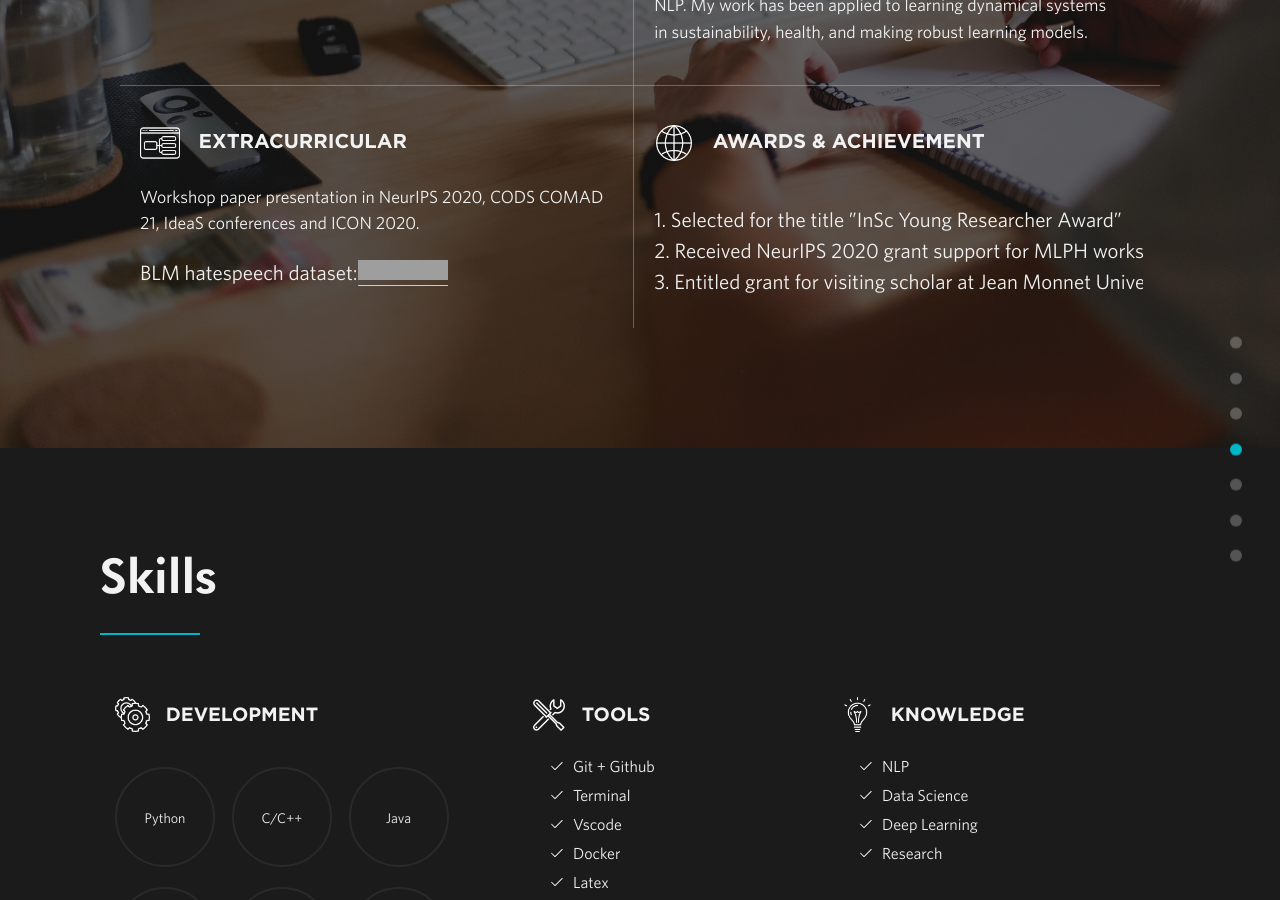
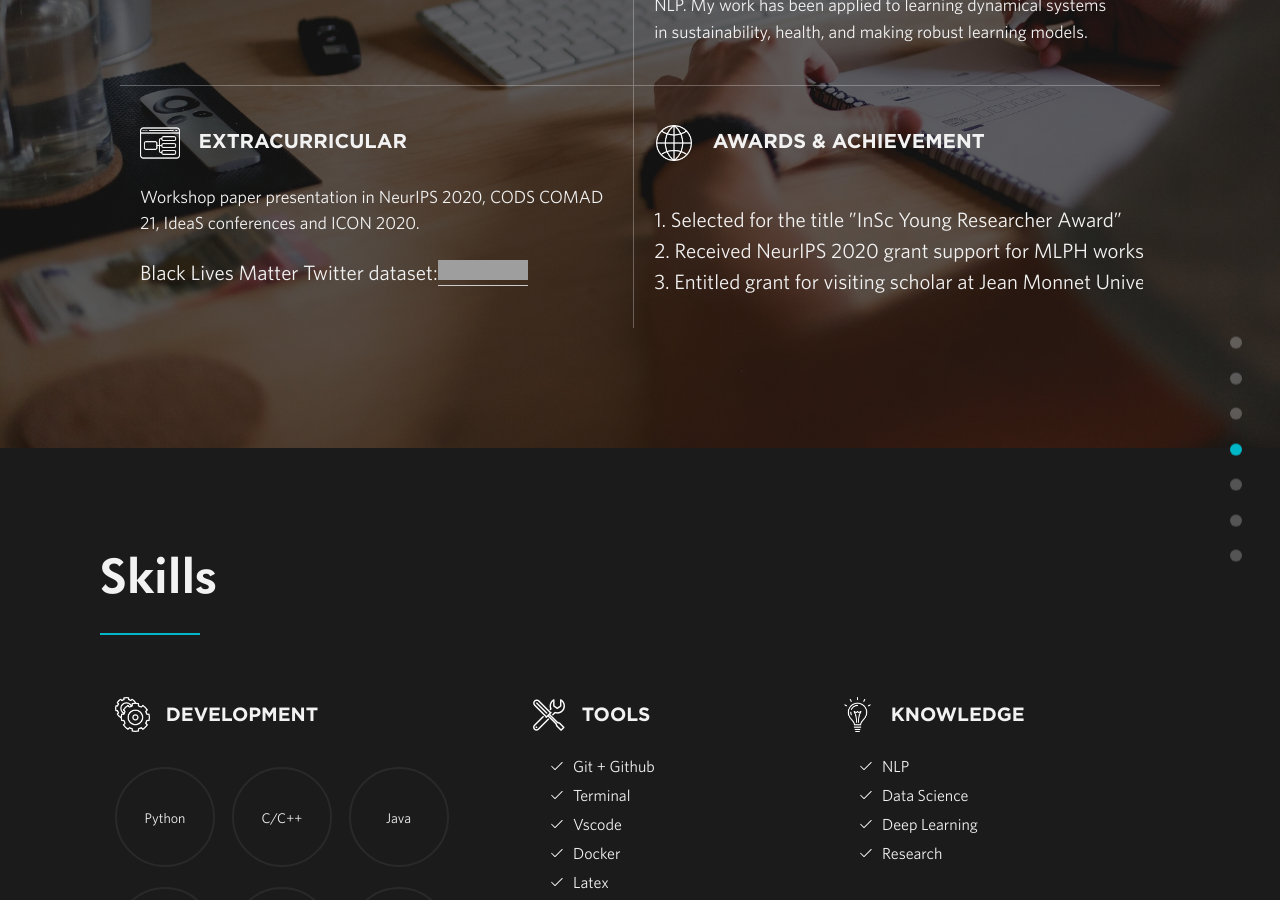
Before and after one commit to sumit6597/sumit6597.github.io, a Jekyll site: the page built from index.html, in a window 1280 px wide and 900 px high, scrolled down 2038 px. Built offline with Jekyll 4.4.1, drawn with Linux system fonts in a browser that asks for light colours; nearby versions of some CDN libraries; grey boxes are pictures that could not be loaded.

Commit message:
Update services.yml

```diff
--- a/_data/services.yml
+++ b/_data/services.yml
@@ -14,7 +14,7 @@
   services:
     - heading: Extracurricular
       sprite: xd
-      text: Workshop paper presentation in NeurIPS 2020, CODS COMAD 21, IdeaS conferences and ICON 2020. <p>BLM hatespeech dataset:<a href="https://doi.org/10.5281/zenodo.4000398"><img src="https://zenodo.org/badge/DOI/10.5281/zenodo.4000398.svg" alt="DOI"></a></p>
+      text: Workshop paper presentation in NeurIPS 2020, CODS COMAD 21, IdeaS conferences and ICON 2020. <p>Black Lives Matter Twitter dataset:<a href="https://doi.org/10.5281/zenodo.4000398"><img src="https://zenodo.org/badge/DOI/10.5281/zenodo.4000398.svg" alt="DOI"></a></p>
 
 
     - heading: Awards & Achievement
```
